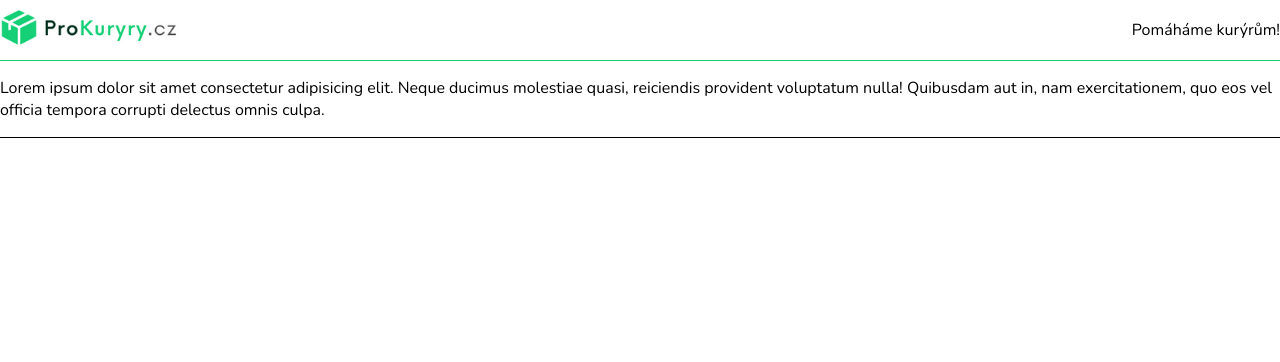
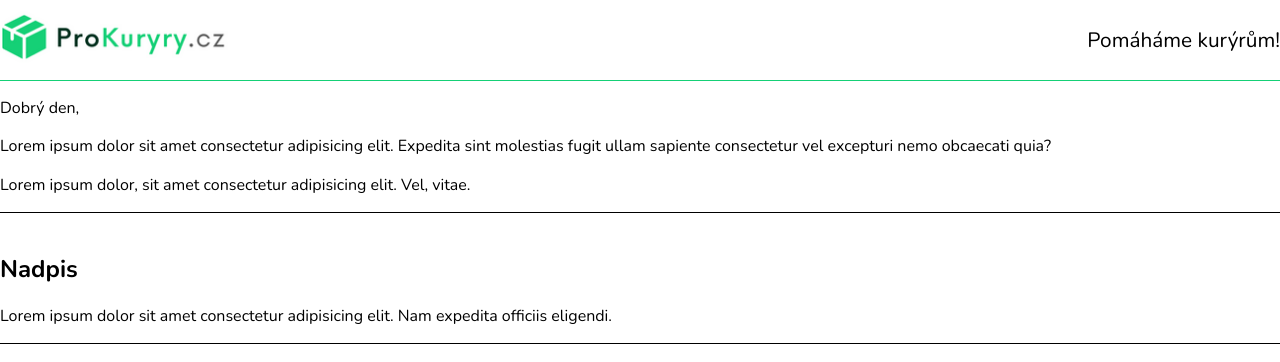
Before and after one commit to AllEyesOnJose/Mail-prokuryry, a plain HTML site: page index.html in a window 1280 px wide. Drawn offline with nearby package versions, Linux system fonts and the light colour scheme.

Commit message:
cccccccccc

```diff
--- a/index.html
+++ b/index.html
@@ -2,8 +2,8 @@
 <html lang="en">
 <head>
     <link rel="preconnect" href="https://fonts.googleapis.com">
-<link rel="preconnect" href="https://fonts.gstatic.com" crossorigin>
-<link href="https://fonts.googleapis.com/css2?family=Nunito:ital,wght@0,200..1000;1,200..1000&display=swap" rel="stylesheet">
+    <link rel="preconnect" href="https://fonts.gstatic.com" crossorigin>
+    <link href="https://fonts.googleapis.com/css2?family=Nunito:ital,wght@0,200..1000;1,200..1000&display=swap" rel="stylesheet">
     <meta charset="UTF-8">
     <meta name="viewport" content="width=device-width, initial-scale=1.0">
     <title>Document</title>
@@ -13,22 +13,33 @@
             font-family: "Nunito", sans-serif;
         }
         header{
-            height: 60px;
+            height: 80px;
             border-bottom: 1px #15D076 solid;
             display: flex;
             align-items: center;
             justify-content: space-between;
         }
+        header>p{
+            font-size: 1.3rem;
+        }
         main{
             display: flex;
             flex-direction: column;
             align-items: center;
+            gap: 20px;
         }
         img{
-            height: 55px;
+            height: 70px;
         }
         section{
             border-bottom: 1px black solid;
+            width: 100%;
+            gap: 20px;
+        }
+
+        p{
+            font-size: 1rem;
+            line-height: 1.4rem;
         }
     </style>
 </head>
@@ -41,10 +52,14 @@
     </header>
     <main>
         <section>
-            <p>Lorem ipsum dolor sit amet consectetur adipisicing elit. Neque ducimus molestiae quasi, reiciendis provident voluptatum nulla! Quibusdam aut in, nam exercitationem, quo eos vel officia tempora corrupti delectus omnis culpa.</p>
+            <p>Dobrý den,</p>
+            <p>Lorem ipsum dolor sit amet consectetur adipisicing elit. Expedita sint molestias fugit ullam sapiente consectetur vel excepturi nemo obcaecati quia?</p>
+            <p>Lorem ipsum dolor, sit amet consectetur adipisicing elit. Vel, vitae.</p>
+
         </section>
         <section>
-
+            <h2>Nadpis</h2>
+            <p>Lorem ipsum dolor sit amet consectetur adipisicing elit. Nam expedita officiis eligendi.</p>
         </section>
     </main>
     <footer></footer>
```
